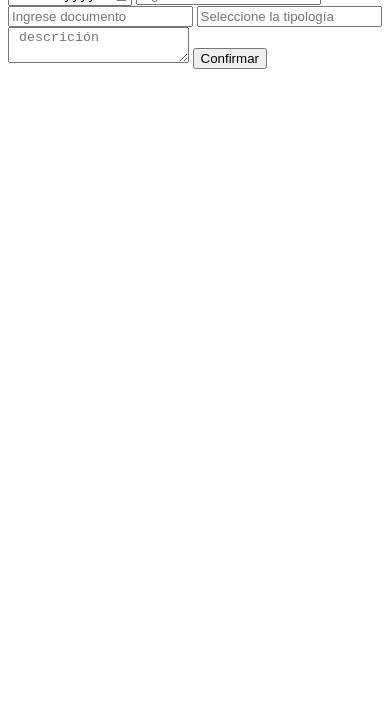
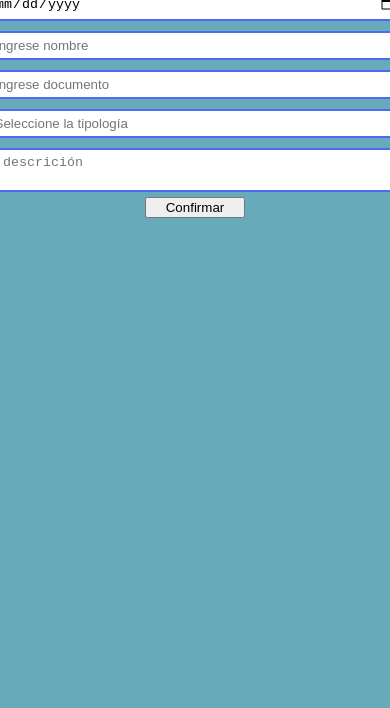
Before and after one commit to Godo17/Proyecto-_Final_JS, a plain HTML site: page index.html in a window 390 px wide. Shown: the part 136-844 px from the top of the page. Drawn offline with Linux system fonts and the light colour scheme.

Commit message:
Segunda entrega

```diff
--- a/index.html
+++ b/index.html
@@ -11,10 +11,10 @@
 <body>
     <header>
         <div class="logo_encabezado">
-            <img  src="./assets/logogertechok.jpg" alt="logo" width="30%">
+            <img  src="./assets/logogertechTrasnparente.png" alt="logo" width="30%">
         </div>
     </header>
-    <main id="app" class="app principal">
+    <main id="app" class="appPrincipal">
         <div class="formulario">
             <input type="date" class="fecha">
             <input type="text" id="nombreUsuario" class="nombreUsuario" placeholder="Ingrese nombre">
@@ -23,6 +23,8 @@
             <textarea id="detalle" class="detalle" placeholder=" descrición" placeholder="agregue una descrición"></textarea>
             <button id="btnEjecutar" class="btnEjecutar">Confirmar</button>
         </div>
+
+        <div id="NroTicket"></div>
     </main>
 
 
--- a/main.js
+++ b/main.js
@@ -4,6 +4,7 @@ const usuarios = JSON.parse(localStorage.getItem("usuarios")) || []
 const crearUsuario = (nombre,documento,tipologia,descripcion) => {
     const usuario = {
         fecha: new Date(),
+        id:crypto.randomUUID(),
         nombre: nombre,
         documento: documento,
         tipologia: tipologia,
@@ -25,7 +26,10 @@ const principal = () => {
             const buscarTipologia = document.getElementById("buscarTipologia")
             const detalle = document.getElementById("detalle")
             crearUsuario(nombreUsuario.value, documentoUsuario.value, buscarTipologia.value, detalle.value)
-            id:crypto.randomUUID(),
+            //acá deberia crearse un Id random y mostrarse al usuario con un alert
+
+            const nroTicket = crypto.randomUUID()
+            alert("Su numero de ticket es: " + nroTicket)
             nombreUsuario.value=""
             documentoUsuario.value=""
             buscarTipologia.value=""
--- a/style.css
+++ b/style.css
@@ -6,6 +6,41 @@
 
 }
 
+
+.formulario{
+    display:flex;
+    justify-content: center;
+    flex-direction: column;
+
+}
+input{
+    width: 400px;
+    align-self: center;
+}
+.detalle{
+    width: 400px;
+    align-self: center;
+}
+.btnEjecutar{
+    width: 100px;
+    align-self: center;
+}
+
+input{
+    padding: 5px;
+    margin: 5px;
+    border: 2px solid rgb(80, 105, 245);
+
+}
+.buscarTipologia{
+    width: 415px;
+    align-self: center;
+}
+textarea{
+    padding: 5px;
+    margin: 5px;
+    border: 2px solid rgb(80, 105, 245);
+}
 .leyenda{
     display: flex;
     justify-content: center;
@@ -14,7 +49,7 @@
 
 @media screen and (max-width: 767px) {
     body {
-        background-color: #ffffff;
+        background: #67aab9;
         font-size: 14px;
     }
 
```
Also changed, not shown: assets/logogertechTrasnparente.png (added), assets/logogertechok.jpg (deleted).
